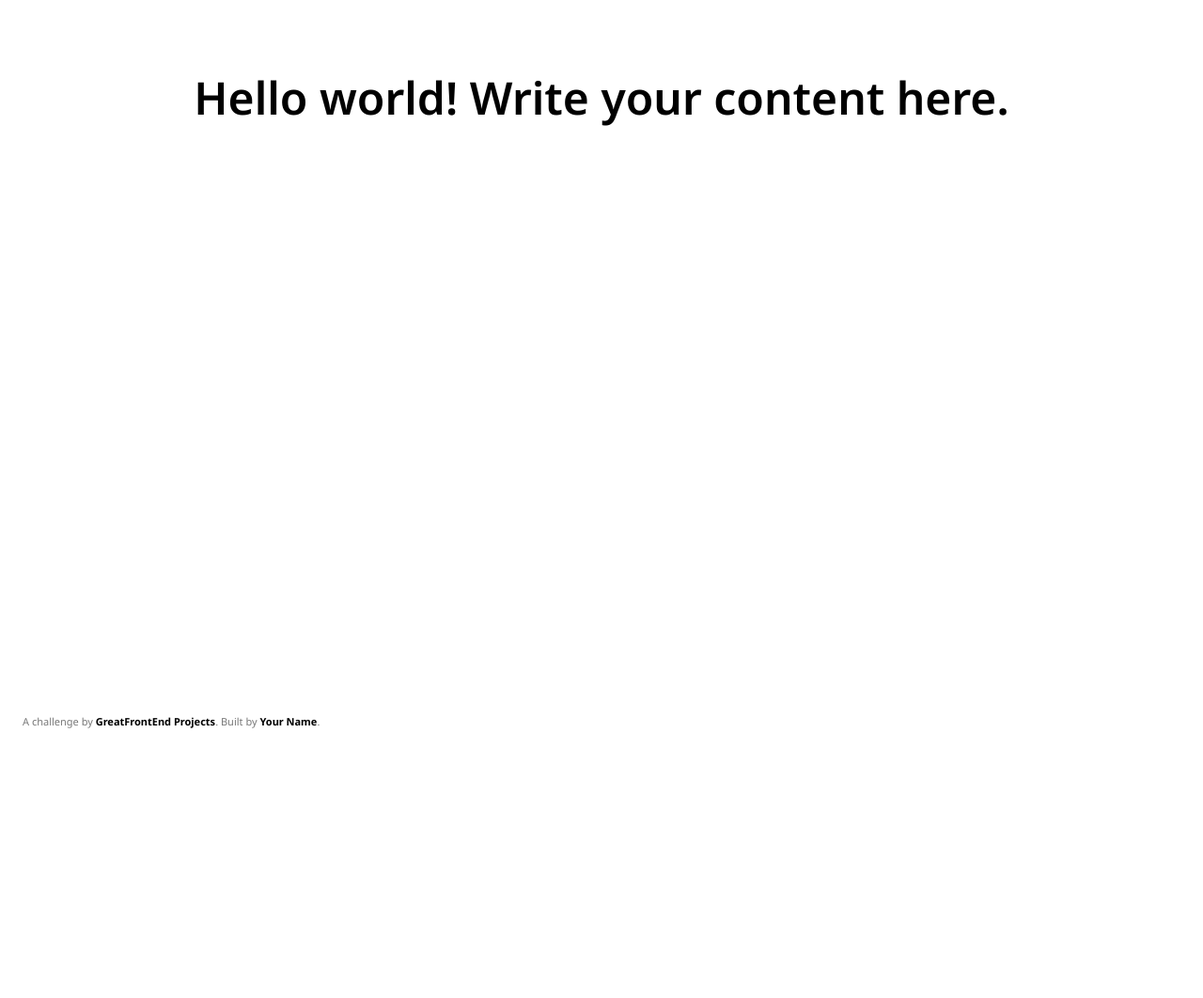
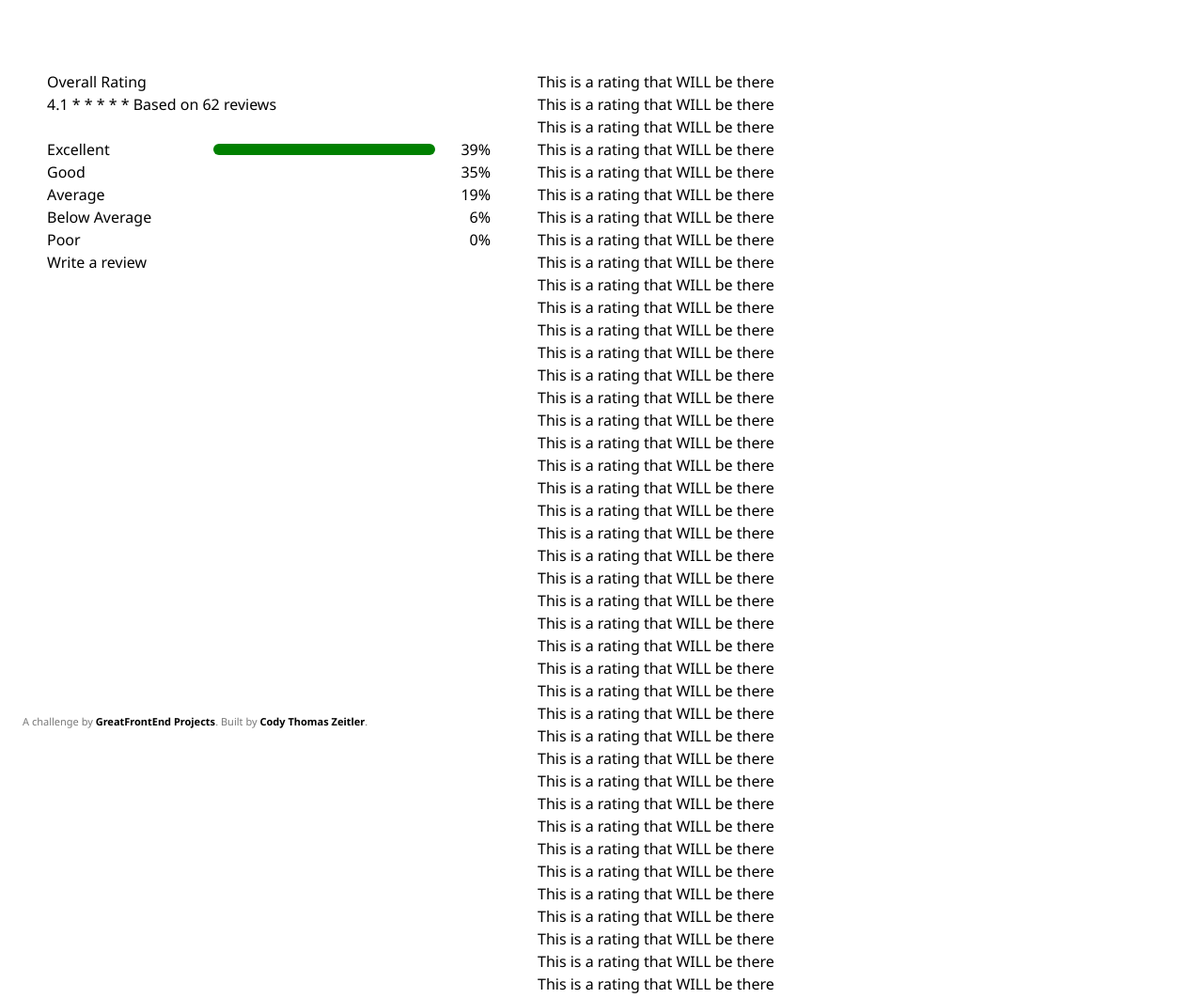
Before and after one commit to codythomaszeitler/html-css-js-learning, a website built with Parcel: page src/greatfrontend/product-reviews/product-reviews/index.html in a window 1280 px wide. Shown: the top 1062 px of the page at 94% size. Before the commit the page ends 800 px from the top, so only its background shows below. Built offline with nearby package versions, Linux system fonts and the light colour scheme.

Commit message:
fix: work so far product reviews

```diff
--- a/src/greatfrontend/product-reviews/product-reviews/css/style.css
+++ b/src/greatfrontend/product-reviews/product-reviews/css/style.css
@@ -1,3 +1,7 @@
+:root {
+  --header-height: 75px;
+}
+
 /* Put any custom CSS styles here.  */
 /* Be sure to delete the <style> tag in index.html if you want to use this stylesheet. */
 body {
@@ -25,3 +29,64 @@ body {
   color: #000;
   font-weight: bold;
 }
+
+.main {
+  display: flex;
+}
+
+/* I mean there is no reason */
+.overall-ratings {
+  flex: 1;
+  position: sticky;
+  top: var(--header-height);
+  height: 250px;
+  /* background-color: red; */
+  margin: 50px;
+}
+
+.ratings {
+  margin-top: var(--header-height);
+  flex: 1.5;
+}
+
+.rating {
+  display: flex;
+}
+
+.rating-text {}
+
+.loading-bar {}
+
+
+.ratings-grid {
+  display: grid;
+  width: 100%;
+  grid-template-columns: 2fr 3fr .5fr;
+  column-gap: 20px;
+}
+
+.rating-percentage {
+  display: flex;
+  justify-content: flex-end;
+}
+
+.rating-bar-container {
+  display: flex;
+  align-items: center;
+}
+
+
+.rating-bar {
+  position: relative;
+  background-color: green;
+  border-radius: 20px;
+  height: 50%;
+  flex: 1 0 100%
+}
+
+.gray-rating-bar {
+  position: absolute;
+
+}
+
+/* Is there a better way to think about this? Like making it a */
--- a/src/greatfrontend/product-reviews/product-reviews/index.html
+++ b/src/greatfrontend/product-reviews/product-reviews/index.html
@@ -1,16 +1,15 @@
 <!DOCTYPE html>
 <html lang="en">
 <!-- [Delete this comment] This file is the main file for the challenge. For the most part, you should be editing this file. -->
+
 <head>
   <meta charset="utf-8" />
   <meta name="viewport" content="width=device-width, initial-scale=1" />
   <title>Hero Section | GreatFrontEnd Projects</title>
   <link rel="preconnect" href="https://fonts.googleapis.com" />
   <link rel="preconnect" href="https://fonts.gstatic.com" crossorigin />
-    <link
-      href="https://fonts.googleapis.com/css2?family=Noto+Sans:ital,wght@0,100..900;1,100..900&display=swap"
-      rel="stylesheet"
-    />
+  <link href="https://fonts.googleapis.com/css2?family=Noto+Sans:ital,wght@0,100..900;1,100..900&display=swap"
+    rel="stylesheet" />
   <link rel="stylesheet" href="css/style.css" />
 
   <!-- Tailwind CDN allows you to use Tailwind classes immediately in your HTML without any installation steps.
@@ -23,24 +22,56 @@
     /* You may write styles inside this <style> tag or within `css/style.css`. */
   </style>
 </head>
+
 <body>
   <!-- Add your site or application content here -->
-    <h1 class="text-5xl text-center font-semibold pt-20">
-      Hello world! Write your content here.
-    </h1>
+  <div class="main">
+    <div class="overall-ratings">
+      <h1>Overall Rating</h1>
+      <p>4.1 * * * * * Based on 62 reviews</p>
+
+      <br />
+
+      <div class="ratings-grid">
+        <div class="rating-text">Excellent</div>
+        <div class="rating-bar-container">
+          <div class="rating-bar" ></div>
+        </div>
+        <div class="rating-percentage">39%</div>
+
+        <div class="rating-text">Good</div>
+        <div></div>
+        <div class="rating-percentage">35%</div>
+
+        <div class="rating-text">Average</div>
+        <div></div>
+        <div class="rating-percentage">19%</div>
+
+        <div class="rating-text">Below Average</div>
+        <div></div>
+        <div class="rating-percentage">6%</div>
+
+        <div class="rating-text">Poor</div>
+        <div></div>
+        <div class="rating-percentage">0%</div>
+      </div>
+
+
+      <button>Write a review</button>
+
+
+    </div>
+    <div class="ratings">
+    </div>
+  </div>
 
   <!-- Attribute this challenge to yourself! -->
   <div class="credits">
     A challenge by
-      <a
-        href="https://www.greatfrontend.com/projects?ref=challenges"
-        target="_blank"
-        >GreatFrontEnd Projects</a
-      >. Built by
-      <a href="https://www.greatfrontend.com/u/your_username" target="_blank"
-        >Your Name</a
-      >.
+    <a href="https://www.greatfrontend.com/projects?ref=challenges" target="_blank">GreatFrontEnd Projects</a>. Built by
+    <a href="https://www.greatfrontend.com/u/your_username" target="_blank">Cody Thomas Zeitler</a>.
   </div>
   <script src="js/index.js"></script>
 </body>
+
 </html>
--- a/src/greatfrontend/product-reviews/product-reviews/js/index.js
+++ b/src/greatfrontend/product-reviews/product-reviews/js/index.js
@@ -1,2 +1,30 @@
 // Write custom JavaScript here.
 // You may ignore this file and delete if if JavaScript is not required for your challenge.
+
+// We are NOT going to use module here, we are going to use
+// This is a script tag - index.js.
+// I wonder what the relative path for this could be:
+
+// I believe these are all of the options:
+// ../data/product-reviews.json
+// data/product-reviews.json
+// It could be product-reviews.json... but that seems wrong...
+
+fetch('data/product-reviews.json').then(result => {
+    return result.text();
+}).
+    then(result => {
+        // That is so odd.. what in the world is making the text center...
+        console.log(result);
+        const ratings = document.querySelector('.ratings');
+
+        const jsonArray = JSON.parse(result);
+
+        jsonArray.forEach(({ product_id, user_id, rating, content, created_at }) => {
+            ratings.innerHTML += '<p>This is a rating that WILL be there </p>';
+        });
+        console.log(ratings);
+    }).
+    catch(e => {
+        console.log(e);
+    });
```
Also changed, not shown: src/greatfrontend/product-reviews/product-reviews/notes.md (added, +46 -0 lines). Lines whose indentation alone changed are shown as unchanged.
